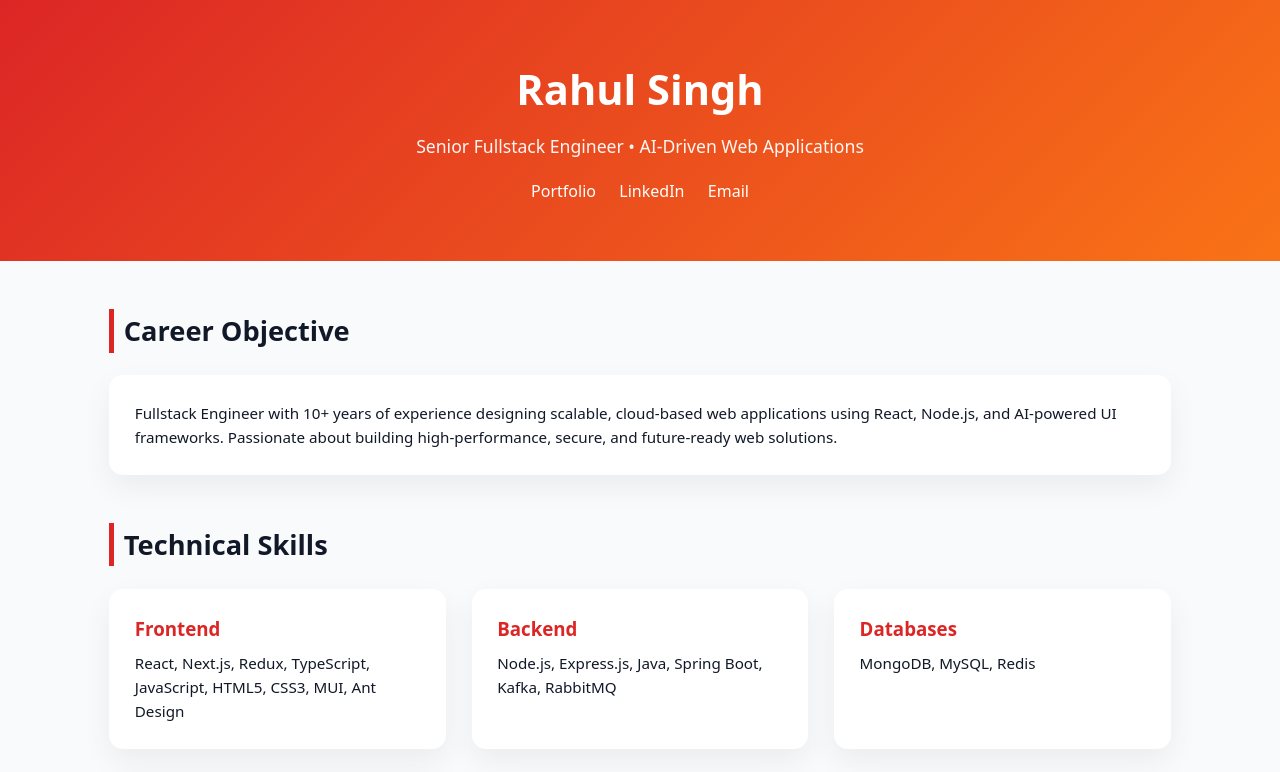
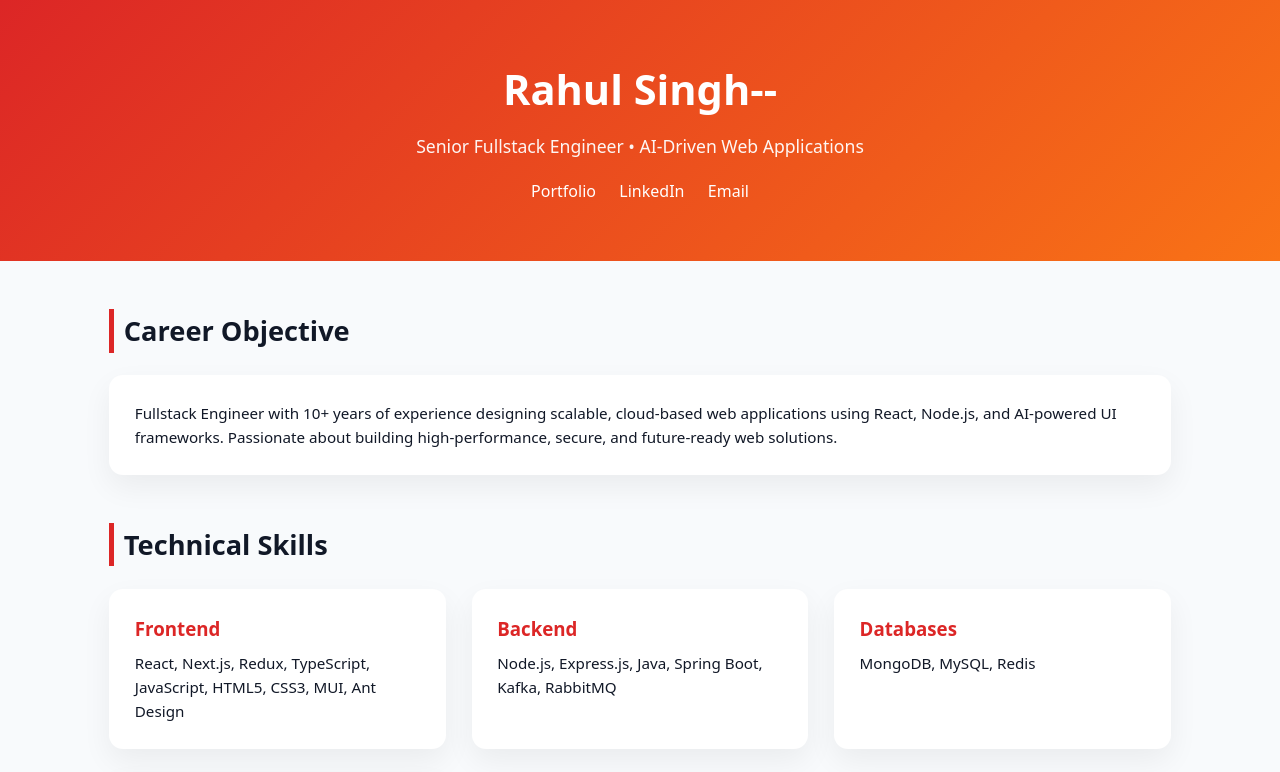
Before and after one commit to vidukapoor/vidukapoor.github.io, a plain HTML site: page index.html in a window 1280 px wide. Shown: the top 772 px of the page. Drawn offline with Linux system fonts and the light colour scheme.

Commit message:
Update index.html

```diff
--- a/index.html
+++ b/index.html
@@ -9,7 +9,7 @@
 <body>
 
 <header class="hero">
-  <h1>Rahul Singh</h1>
+  <h1>Rahul Singh--</h1>
   <p class="subtitle">Senior Fullstack Engineer • AI-Driven Web Applications</p>
   <div class="links">
     <a href="https://rahulsingh.github.io" target="_blank">Portfolio</a>
```
